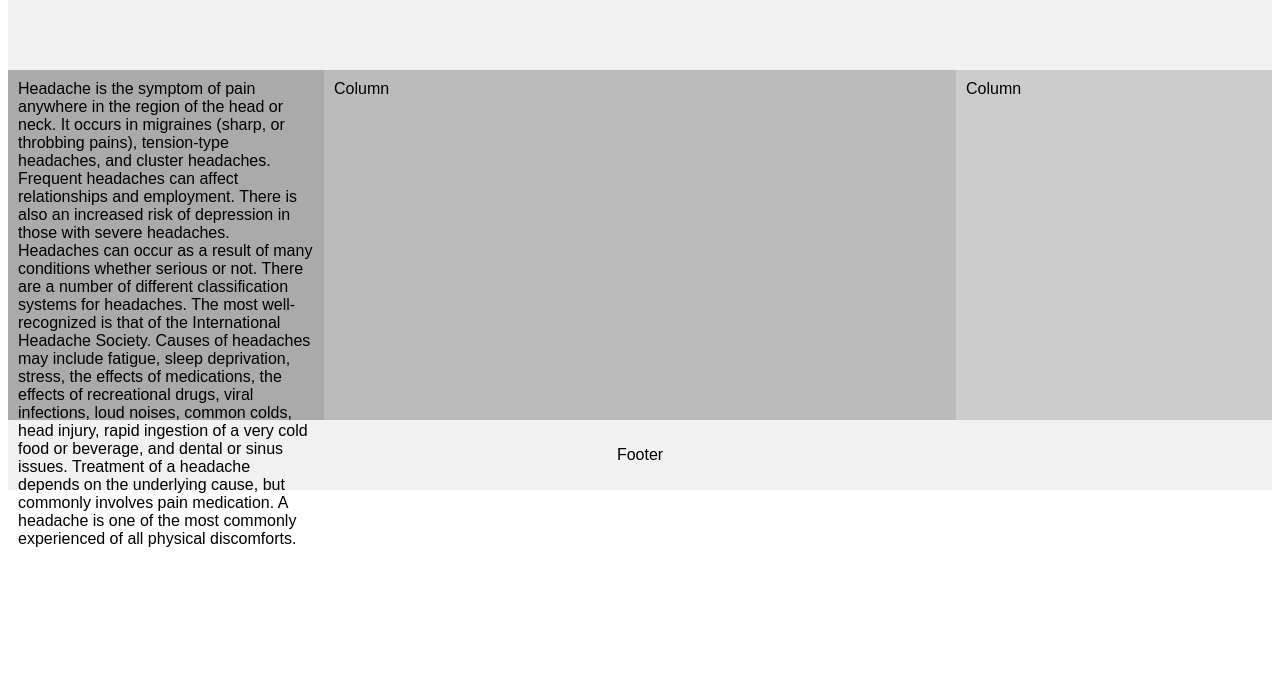
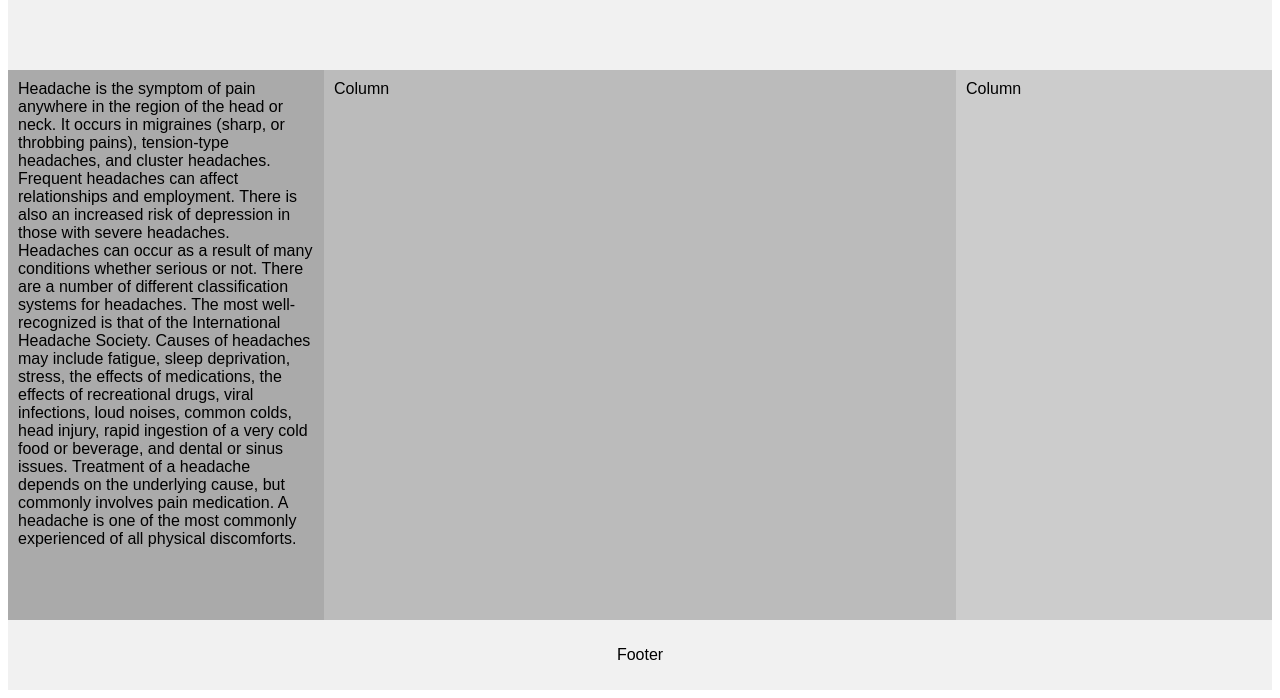
Before and after one commit to Kieranhak/projectwebsite2, a plain HTML site: page index.html in a window 1280 px wide. Shown: the part 146-844 px from the top of the page. Before the commit the page ends 800 px from the top, so only its background shows below. Drawn offline with Linux system fonts and the light colour scheme.

Commit message:
Update index.html

```diff
--- a/index.html
+++ b/index.html
@@ -25,7 +25,7 @@ body {
 .column {
     float: left;
     padding: 10px;
-    height: 350px; /* Should be removed. Only for demonstration */
+    height: 550px; /* Should be removed. Only for demonstration */
 }
 
 /* Left and right column */
```
